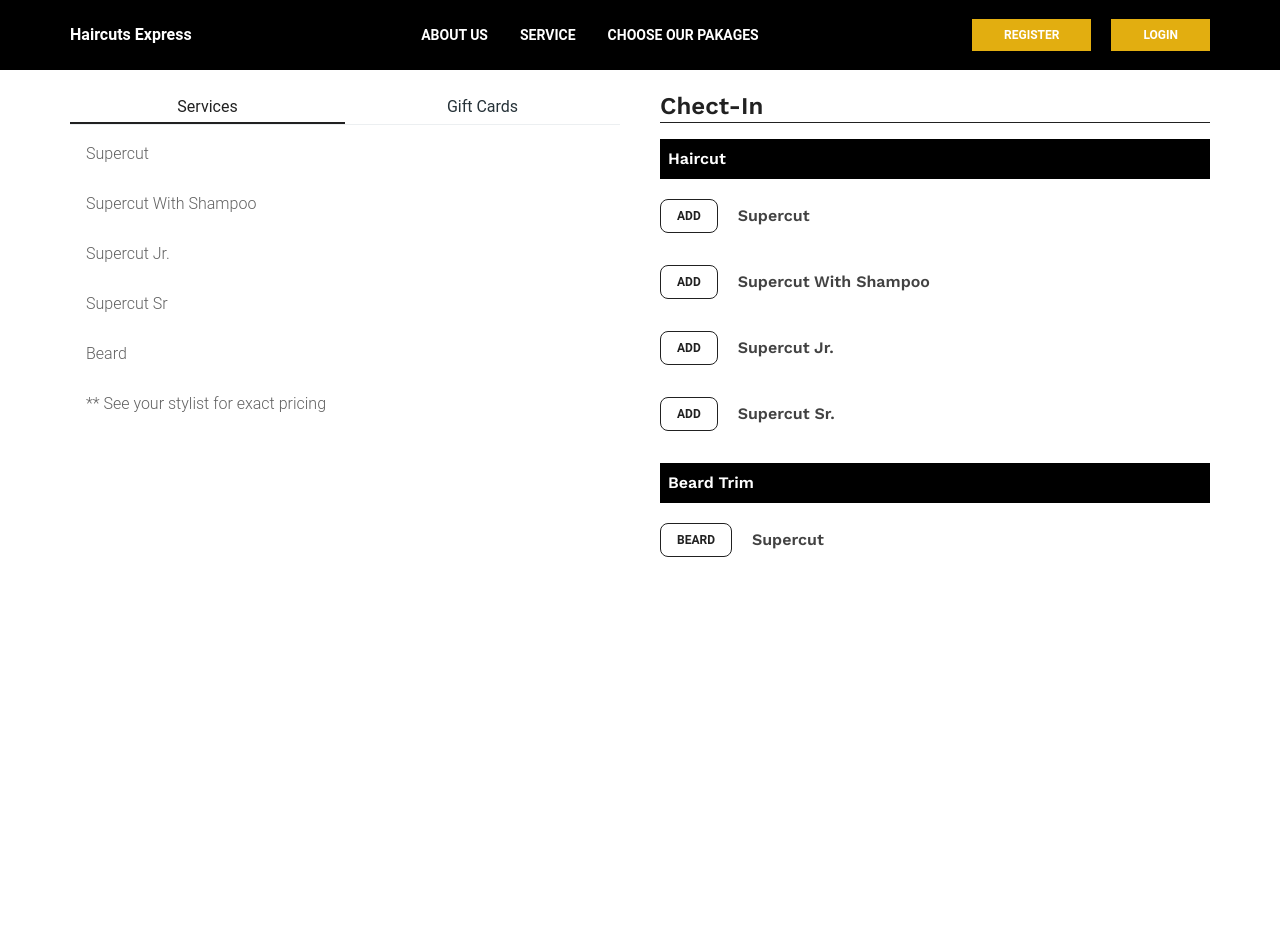
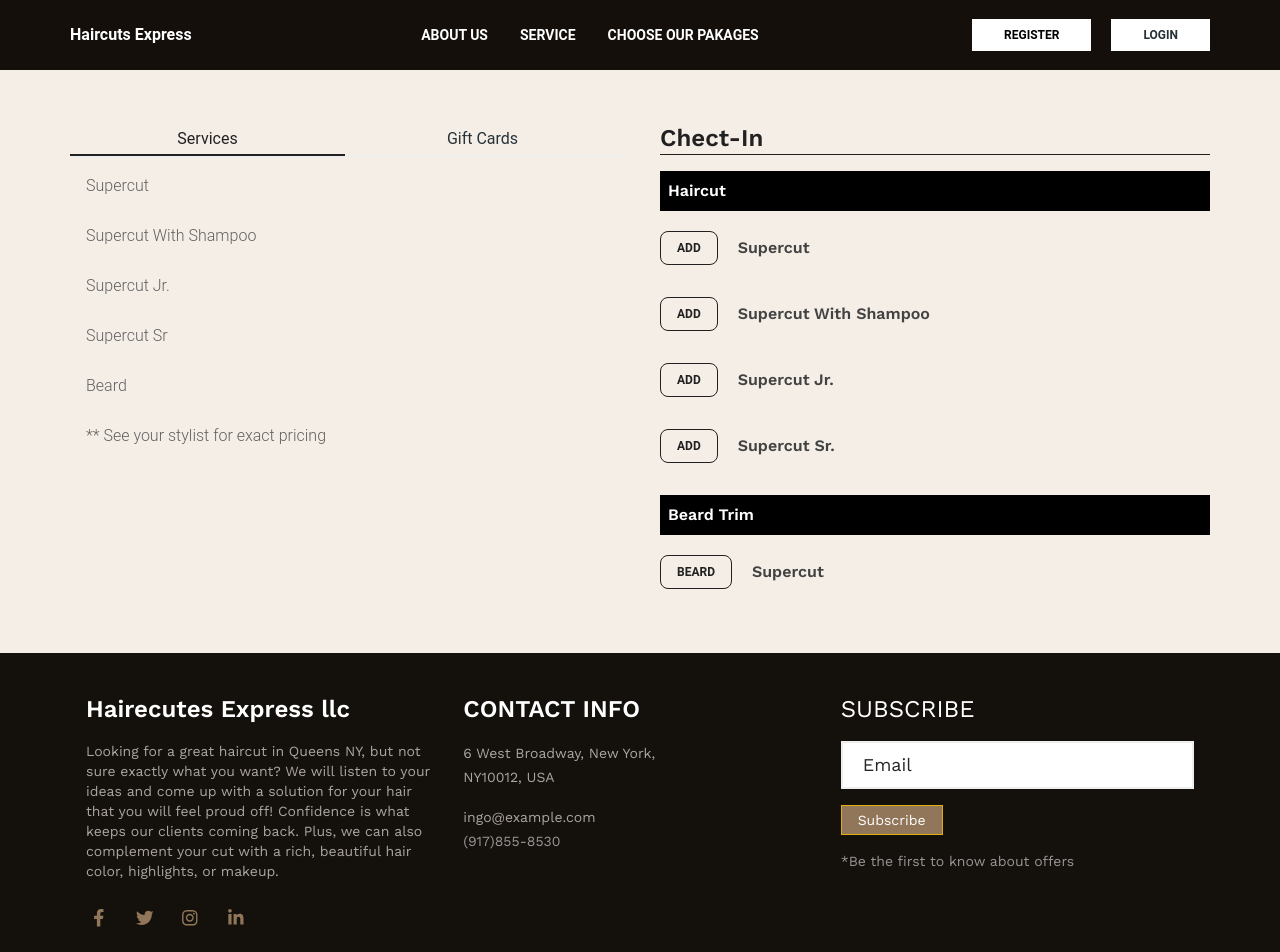
Before and after one commit to FazlyRabbi/HaircutsExpress, a Next.js app: page /choose in a window 1280 px wide. Shown: the top 952 px of the page. Before the commit the page ends 800 px from the top, so only its background shows below. Built offline with nearby package versions, Linux system fonts and the light colour scheme.

Commit message:
add about page

```diff
--- a/src/app/choose/page.jsx
+++ b/src/app/choose/page.jsx
@@ -3,12 +3,14 @@ import React from "react";
 import Header from "../components/Header";
 import { TabsNav } from "../components/TabsNav";
 import { Button } from "@material-tailwind/react";
+import Footer from "../components/Footer";
+
 
 function page() {
   return (
-    <section>
+    <section className="bg-[#F5EEE7] h-full">
       <Header className=" shadow-md" />
-      <div className=" container mx-auto">
+      <div className=" container mx-auto py-8">
         <div className=" md:grid-cols-2 gap-x-10 grid grid-cols-1">
           <div className="mt-5">
             <TabsNav />
@@ -88,6 +90,7 @@ function page() {
           </div>
         </div>
       </div>
+      <Footer />
     </section>
   );
 }
--- a/src/app/components/Footer.jsx
+++ b/src/app/components/Footer.jsx
@@ -1,6 +1,8 @@
 import React from "react";
 import Image from "next/image";
+
 import Link from "next/link";
+
 import {
   FaFacebookF,
   FaTwitter,
@@ -10,40 +12,45 @@ import {
 
 function Footer() {
   return (
-    <div className="container mx-auto px-4 py-10">
+    <div className=" bg-[#14100C]">
+      <div className="container mx-auto px-4 py-10 ">
         <div className="grid grid-cols-1 gap-6 md:grid-cols-3">
           <div>
             <div>
-            {/* <Image src={logo} alt="footerlogo" height={200} width={170} /> */}
+              <h1 className=" text-2xl text-white font-semibold ">
+                Hairecutes Express llc
+              </h1>
             </div>
-          <p className="text-[#979595] text-sm py-4">
-            Looking for a great haircut in Queens NY, but not sure exactly what
-            you want? We will listen to your ideas and come up with a solution
-            for your hair that you will feel proud off! Confidence is what keeps
-            our clients coming back. Plus, we can also complement your cut with
-            a rich, beautiful hair color, highlights, or makeup.
+            <p className="text-[#aba59f] text-sm py-4">
+              Looking for a great haircut in Queens NY, but not sure exactly
+              what you want? We will listen to your ideas and come up with a
+              solution for your hair that you will feel proud off! Confidence is
+              what keeps our clients coming back. Plus, we can also complement
+              your cut with a rich, beautiful hair color, highlights, or makeup.
             </p>
             <div className="flex items-center gap-3 py-2">
-            <Link href="#" className="p-1 pr-3 border-r-2 border-[#AFAAA9]">
-              <FaFacebookF className="text-black hover:text-[#C59D5F] text-[1.1rem]  transition-all duration-200" />
+              <Link href="#" className="p-1 pr-3 ">
+                <FaFacebookF className=" text-[#91765a] hover:text-[#C59D5F] text-[1.1rem]  transition-all duration-200" />
               </Link>
-            <Link href="#" className="p-1 pr-3 border-r-2 border-[#AFAAA9]">
-              <FaTwitter className="text-black hover:text-[#C59D5F] text-[1.1rem]  transition-all duration-200" />
+              <Link href="#" className="p-1 pr-3 ">
+                <FaTwitter className=" text-[#91765a] hover:text-[#C59D5F] text-[1.1rem]  transition-all duration-200" />
               </Link>
-            <Link href="#" className="p-1 pr-3 border-r-2 border-[#AFAAA9]">
-              <FaInstagram className="text-black hover:text-[#C59D5F] text-[1.1rem]  transition-all duration-200" />
+              <Link href="#" className="p-1 pr-3 ">
+                <FaInstagram className=" text-[#91765a] hover:text-[#C59D5F] text-[1.1rem]  transition-all duration-200" />
               </Link>
               <Link href="#" className="p-1">
-              <FaLinkedinIn className="text-black hover:text-[#C59D5F] text-[1.1rem]  transition-all duration-200" />
+                <FaLinkedinIn className=" text-[#91765a] hover:text-[#C59D5F] text-[1.1rem]  transition-all duration-200" />
               </Link>
             </div>
           </div>
-        <div className="text-black">
-          <h3 className="uppercase text-2xl">contact info</h3>
+          <div className="">
+            <h3 className="uppercase text-2xl  font-semibold text-white">
+              contact info
+            </h3>
             <div className="py-4">
               <Link
                 href={"#"}
-              className="text-sm text-[#3b3a3a] hover:text-[#C59D5F] transition-all duration-200"
+                className="text-sm  hover:text-[#C59D5F] transition-all duration-200  text-[#aba59f]"
               >
                 6 West Broadway, New York,
                 <br />
@@ -53,7 +60,7 @@ function Footer() {
             <div className="">
               <Link
                 href={"#"}
-              className="text-sm text-[#3b3a3a]hover:text-[#C59D5F] transition-all duration-200"
+                className="text-sm text-[#aba59f] hover:text-[#C59D5F] transition-all duration-200"
               >
                 ingo@example.com
               </Link>
@@ -62,11 +69,11 @@ function Footer() {
               href={"#"}
               className="text-sm text-[#979595] hover:text-[#C59D5F] transition-all duration-200"
             >
-            212-308-3838
+              (917)855-8530
             </Link>
           </div>
           <div className="text-black">
-          <h3 className="uppercase text-2xl">SUBSCRIBE</h3>
+            <h3 className="uppercase text-2xl  text-white">SUBSCRIBE</h3>
             <div className="py-4">
               <input
                 type="email"
@@ -75,7 +82,7 @@ function Footer() {
               />
               <button
                 type="submit"
-              className="mt-4 text-sm py-1 px-4 border-[1px] border-black bg-black text-white hover:bg-white hover:text-black transition-all duration-200 "
+                className="mt-4 text-sm py-1 px-4 border-[1px] border-[#E2AE10] bg-[#91765a] hover:bg-white text-white  hover:text-black transition-all duration-200 "
               >
                 Subscribe
               </button>
@@ -86,6 +93,7 @@ function Footer() {
           </div>
         </div>
       </div>
+    </div>
   );
 }
 
--- a/src/app/components/Header.jsx
+++ b/src/app/components/Header.jsx
@@ -10,6 +10,8 @@ import {
 } from "@material-tailwind/react";
 
 export default function Header() {
+
+
   const [openNav, setOpenNav] = React.useState(false);
 
   React.useEffect(() => {
@@ -27,9 +29,9 @@ export default function Header() {
         color="white"
         className="p-1 font-normal"
       >
-        <a href="#" className="flex items-center uppercase font-bold">
+        <Link href="/about" className="flex items-center uppercase font-bold">
           About Us
-        </a>
+        </Link>
       </Typography>
       <Typography
         as="li"
@@ -55,27 +57,29 @@ export default function Header() {
   );
 
   return (
-    <div className=" bg-black">
-      <Navbar className="mx-auto bg-black border-none outline-none    shadow-none  rounded-none py-2 px-4 lg:px-8 lg:py-4">
+    <div className=" bg-[#14100c]">
+      <Navbar className="  mx-auto bg-[#14100c] border-none outline-none    shadow-none  rounded-none py-2 px-4 lg:px-8 lg:py-4">
         <div className="container shan mx-auto flex items-center justify-between text-blue-gray-900">
           <Typography
             as="a"
             href="#"
             className="mr-4 cursor-pointer py-1.5  text-white font-medium"
           >
-            <Link href={"/"} className=" font-bold">Haircuts Express</Link>
+            <Link href={"/"} className=" font-bold">
+              Haircuts Express
+            </Link>
           </Typography>
           <div className="hidden lg:block">{navList}</div>
           <div className=" space-x-5">
             <Button
               size="sm"
-              className="hidden    px-8 shadow-none bg-[#e2ae10]  rounded-none  lg:inline-block"
+              className="hidden    px-8 shadow-none text-black  bg-white rounded-none  lg:inline-block"
             >
               <span>Register</span>
             </Button>
             <Button
               size="sm"
-              className="hidden   px-8 shadow-none  bg-[#e2ae10]  rounded-none lg:inline-block"
+              className="hidden   px-8 shadow-none  bg-white text-balck  rounded-none lg:inline-block"
             >
               <span>Login</span>
             </Button>
@@ -125,14 +129,14 @@ export default function Header() {
             <Button
               size="sm"
               fullWidth
-              className="mb-2 rounded-none bg-[#e2ae10]"
+              className="mb-2 rounded-none bg-white text-balck"
             >
               <span>Register</span>
             </Button>
             <Button
               size="sm"
               fullWidth
-              className="mb-2 rounded-none bg-[#e2ae10]"
+              className="mb-2 rounded-none bg-white text-balck "
             >
               <span>Login</span>
             </Button>
--- a/src/app/components/Services.jsx
+++ b/src/app/components/Services.jsx
@@ -2,7 +2,7 @@ import React from "react";
 import Link from "next/link";
 import Image from "next/image";
 import hair_img from "../img/hair_img.png";
-import logo from "../img/black-logo.png"
+import logo from "../img/black-logo.png";
 import services_img_1 from "../img/services_img_1.jpg";
 import services_img_2 from "../img/services_img_2.jpg";
 import services_img_3 from "../img/services_img_3.jpg";
@@ -38,7 +38,7 @@ import {
 function Services() {
   return (
     <section>
-      <div className="service_bg_img w-full py-20 md:py-40">
+      <div className="service_bg_img  w-full py-20 md:py-40">
         <div className="container mx-auto px-4 ">
           <div className="text-center">
             <h2 className="uppercase font-semibold text-4xl md:text-6xl tracking-[2px]">
@@ -49,7 +49,7 @@ function Services() {
       </div>
       {/* ============== Service section content start =============== */}
 
-      <div className="bg-white w-full">
+      <div className="bg-[#F5EEE7] w-full">
         <div className="mx-auto">
           <div className=" md:px-0 lg:px-0">
             {/* content 1 start here */}
@@ -560,41 +560,46 @@ function Services() {
         </div>
       </div>
       {/* =============== Footer section start =========================== */}
-      <div className="container mx-auto px-4 py-10">
+      <div className=" bg-[#14100C]">
+        <div className="container mx-auto px-4 py-10 ">
           <div className="grid grid-cols-1 gap-6 md:grid-cols-3">
             <div>
               <div>
-                <Image
-                 src={logo}
-                 alt="footerlogo"
-                 height={200}
-                 width={170}
-                 />
+                <h1 className=" text-2xl text-white font-semibold ">
+                  Hairecutes Express llc
+                </h1>
               </div>
-              <p className="text-[#979595] text-sm py-4">
-              Looking for a great haircut in Queens NY, but not sure exactly what you want? We will listen to your ideas and come up with a solution for your hair that you will feel proud off! Confidence is what keeps our clients coming back. Plus, we can also complement your cut with a rich, beautiful hair color, highlights, or makeup.
+              <p className="text-[#aba59f] text-sm py-4">
+                Looking for a great haircut in Queens NY, but not sure exactly
+                what you want? We will listen to your ideas and come up with a
+                solution for your hair that you will feel proud off! Confidence
+                is what keeps our clients coming back. Plus, we can also
+                complement your cut with a rich, beautiful hair color,
+                highlights, or makeup.
               </p>
               <div className="flex items-center gap-3 py-2">
-                <Link href="#" className="p-1 pr-3 border-r-2 border-[#AFAAA9]">
-                  <FaFacebookF className="text-black hover:text-[#C59D5F] text-[1.1rem]  transition-all duration-200" />
+                <Link href="#" className="p-1 pr-3 ">
+                  <FaFacebookF className=" text-[#91765a] hover:text-[#C59D5F] text-[1.1rem]  transition-all duration-200" />
                 </Link>
-                <Link href="#" className="p-1 pr-3 border-r-2 border-[#AFAAA9]">
-                  <FaTwitter className="text-black hover:text-[#C59D5F] text-[1.1rem]  transition-all duration-200" />
+                <Link href="#" className="p-1 pr-3 ">
+                  <FaTwitter className=" text-[#91765a] hover:text-[#C59D5F] text-[1.1rem]  transition-all duration-200" />
                 </Link>
-                <Link href="#" className="p-1 pr-3 border-r-2 border-[#AFAAA9]">
-                  <FaInstagram className="text-black hover:text-[#C59D5F] text-[1.1rem]  transition-all duration-200" />
+                <Link href="#" className="p-1 pr-3 ">
+                  <FaInstagram className=" text-[#91765a] hover:text-[#C59D5F] text-[1.1rem]  transition-all duration-200" />
                 </Link>
                 <Link href="#" className="p-1">
-                  <FaLinkedinIn className="text-black hover:text-[#C59D5F] text-[1.1rem]  transition-all duration-200" />
+                  <FaLinkedinIn className=" text-[#91765a] hover:text-[#C59D5F] text-[1.1rem]  transition-all duration-200" />
                 </Link>
               </div>
             </div>
-            <div className="text-black">
-              <h3 className="uppercase text-2xl">contact info</h3>
+            <div className="">
+              <h3 className="uppercase text-2xl  font-semibold text-white">
+                contact info
+              </h3>
               <div className="py-4">
                 <Link
                   href={"#"}
-                  className="text-sm text-[#3b3a3a] hover:text-[#C59D5F] transition-all duration-200"
+                  className="text-sm  hover:text-[#C59D5F] transition-all duration-200  text-[#aba59f]"
                 >
                   6 West Broadway, New York,
                   <br />
@@ -604,7 +609,7 @@ function Services() {
               <div className="">
                 <Link
                   href={"#"}
-                  className="text-sm text-[#3b3a3a]hover:text-[#C59D5F] transition-all duration-200"
+                  className="text-sm text-[#aba59f] hover:text-[#C59D5F] transition-all duration-200"
                 >
                   ingo@example.com
                 </Link>
@@ -617,14 +622,24 @@ function Services() {
               </Link>
             </div>
             <div className="text-black">
-              <h3 className="uppercase text-2xl">SUBSCRIBE</h3>
+              <h3 className="uppercase text-2xl  text-white">SUBSCRIBE</h3>
               <div className="py-4">
-                <input type="email" placeholder="Email" className="text-lg border-2 w-full py-2 px-5 text-black placeholder-[#272626] focus:outline-none"/>
+                <input
+                  type="email"
+                  placeholder="Email"
+                  className="text-lg border-2 w-full py-2 px-5 text-black placeholder-[#272626] focus:outline-none"
+                />
                 <button
                   type="submit"
-                 className="mt-4 text-sm py-1 px-4 border-[1px] border-[#E2AE10] bg-[#E2AE10] hover:bg-white text-white  hover:text-black transition-all duration-200 ">Subscribe</button>
+                  className="mt-4 text-sm py-1 px-4 border-[1px] border-[#E2AE10] bg-[#91765a] hover:bg-white text-white  hover:text-black transition-all duration-200 "
+                >
+                  Subscribe
+                </button>
               </div>
-              <p className="text-sm text-[#979595]">*Be the first to know about offers</p>
+              <p className="text-sm text-[#979595]">
+                *Be the first to know about offers
+              </p>
+            </div>
           </div>
         </div>
       </div>
--- a/src/app/globals.css
+++ b/src/app/globals.css
@@ -4,7 +4,7 @@
 
 
 .bg_img{
-    background-image: url(./img/background-img.jpg);
+    background-image: url(./img/2.jpg);
     background-position: center;
     background-size: cover;
     background-repeat: no-repeat;
--- a/src/app/page.js
+++ b/src/app/page.js
@@ -8,7 +8,7 @@ export default function Index() {
   return (
     <>
       <Home />
-      <Contact/>
+
       <Footer />
     </>
   );
```
Also changed, not shown: src/app/about/page.js (added, +11 -0 lines), src/app/components/About/About.jsx (added, +10 -0 lines), src/app/components/Hero.jsx (+4 -3 lines), src/app/components/Home/Home.jsx (+5 -10 lines), src/app/img/2.jpg (added). Lines whose indentation alone changed are shown as unchanged.
